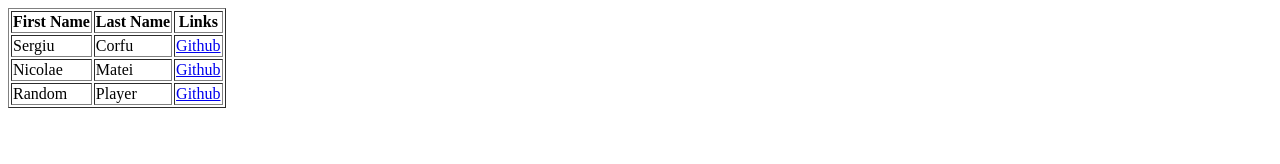
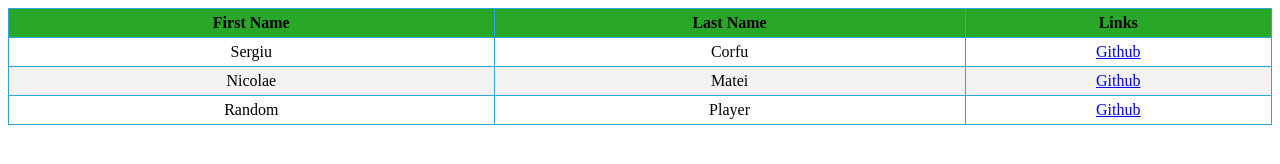
Before and after one commit to scorfu/teams-networking, a plain HTML site: page index.html in a window 1280 px wide. Drawn offline with Linux system fonts and the light colour scheme.

Commit message:
added CSS for Table

```diff
--- a/index.html
+++ b/index.html
@@ -3,10 +3,11 @@
 
 <head>
     <title>Team Network</title>
+    <link rel="stylesheet" href="style.css">
 </head>
 
 <body>
-    <table border="1" id="list">
+    <table id="list">
         <thead class="theader">
             <th>First Name</th>
             <th>Last Name</th>
--- /dev/null
+++ b/style.css
@@ -0,0 +1,18 @@
+#list {
+    border-collapse: collapse;
+    width: 100%
+}
+
+#list th, #list td {
+    border: 1px solid #29a7e1;
+    padding: 5px;
+    text-align: center;
+}
+
+#list tr:nth-child(even) {
+    background-color: #f2f2f2;
+}
+
+th {
+    background-color: #29a729
+}
```
